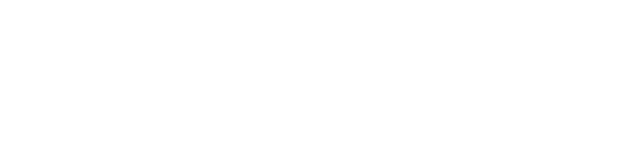
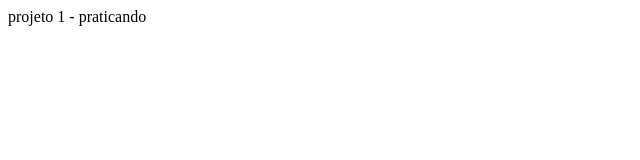
Before and after one commit to itsamandagn/projeto-novo, a plain HTML site: page index.html in a window 1280 px wide. Shown: the whole page, without its empty margins (0-640 px from the left). Drawn offline with Linux system fonts and the light colour scheme.

Commit message:
praticando

```diff
--- a/index.html
+++ b/index.html
@@ -4,6 +4,6 @@
   <title>Amanda Guimarães</title>
 </head>
 <body>
-
+  projeto 1 - praticando
 </body>
 </html>
```
